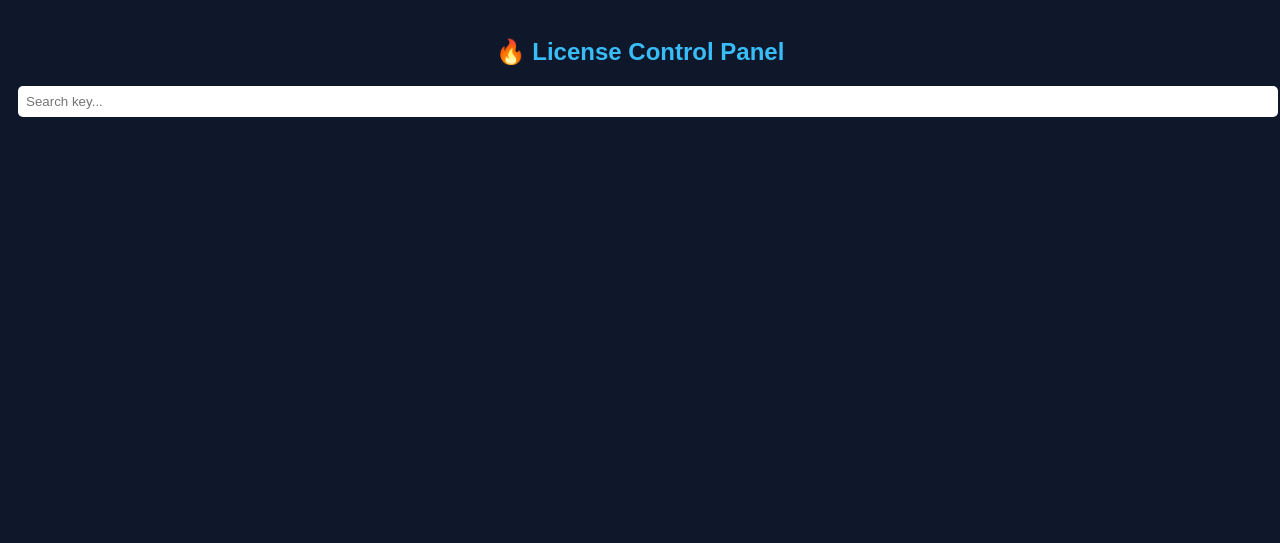
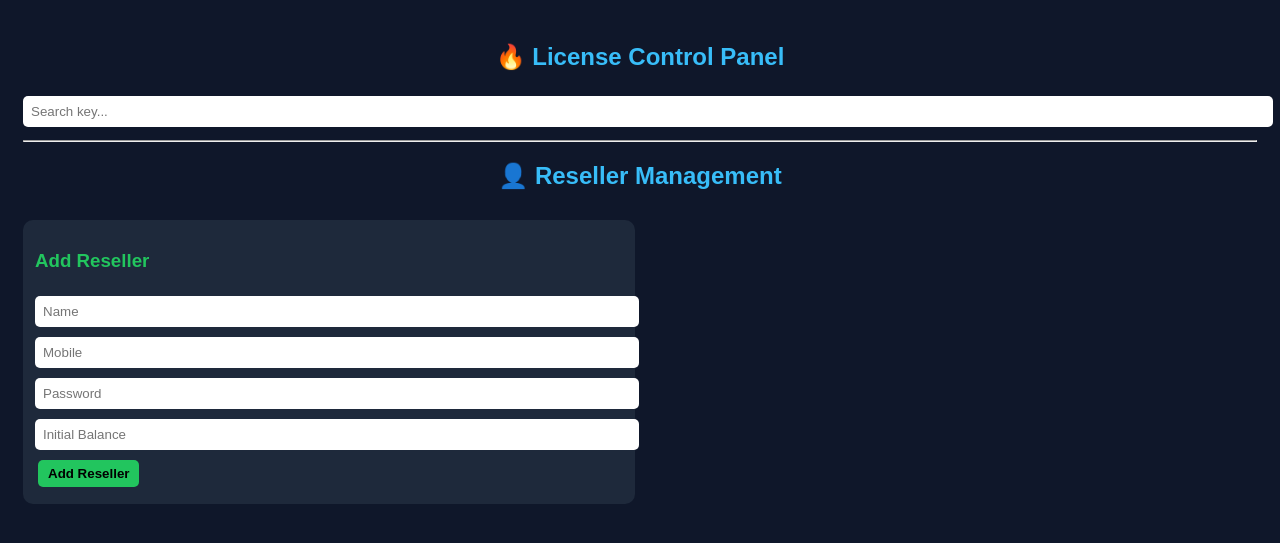
Before and after one commit to kpvkpiyush7-cmd/license-server, a Flask app: page / in a window 1280 px wide. Shown: the top 543 px of the page. Run offline with Flask 3, Linux system fonts and the light colour scheme; the visitor is signed in with stand-in values (Sample User, id 1); data that the repository does not hold is empty; some libraries are stand-ins or nearby versions.

Commit message:
Update dashboard.html

```diff
--- a/templates/dashboard.html
+++ b/templates/dashboard.html
@@ -9,7 +9,7 @@
             font-family: Arial;
             background: #0f172a;
             color: white;
-            padding: 10px;
+            padding: 15px;
         }
 
         h2 {
@@ -17,19 +17,24 @@
             color: #38bdf8;
         }
 
+        h3 {
+            color: #22c55e;
+        }
+
         .card {
             background: #1e293b;
-            padding: 10px;
+            padding: 12px;
             margin: 10px 0;
             border-radius: 10px;
         }
 
         .btn {
-            padding: 5px 10px;
-            margin: 5px;
+            padding: 6px 10px;
+            margin: 5px 3px;
             border: none;
             border-radius: 5px;
             cursor: pointer;
+            font-weight: bold;
         }
 
         .green { background: #22c55e; }
@@ -39,9 +44,21 @@
         input {
             width: 100%;
             padding: 8px;
-            margin-bottom: 10px;
+            margin: 5px 0;
             border-radius: 5px;
             border: none;
+        }
+
+        .top-box {
+            display: grid;
+            grid-template-columns: 1fr;
+            gap: 10px;
+        }
+
+        @media(min-width:700px){
+            .top-box {
+                grid-template-columns: 1fr 1fr;
+            }
         }
     </style>
 </head>
@@ -50,12 +67,41 @@
 
 <h2>🔥 License Control Panel</h2>
 
+<!-- SEARCH -->
 <input type="text" id="search" placeholder="Search key..." onkeyup="filterKeys()">
 
+<!-- LICENSE LIST -->
 <div id="list"></div>
+
+<hr>
+
+<!-- RESELLER SECTION -->
+<h2>👤 Reseller Management</h2>
+
+<div class="top-box">
+
+    <!-- ADD RESELLER -->
+    <div class="card">
+        <h3>Add Reseller</h3>
+
+        <input id="r_name" placeholder="Name">
+        <input id="r_mobile" placeholder="Mobile">
+        <input id="r_pass" placeholder="Password">
+        <input id="r_balance" placeholder="Initial Balance">
+
+        <button class="btn green" onclick="addReseller()">Add Reseller</button>
+    </div>
+
+</div>
+
+<!-- RESELLER LIST -->
+<div id="resellers"></div>
 
 <script>
 
+//////////////////////////////////////////////////////
+// 🔥 LOAD LICENSE KEYS
+//////////////////////////////////////////////////////
 async function loadKeys() {
     let res = await fetch('/all_keys');
     let data = await res.json();
@@ -82,6 +128,9 @@ async function loadKeys() {
     document.getElementById("list").innerHTML = html;
 }
 
+//////////////////////////////////////////////////////
+// 🔥 ACTIVATE / DEACTIVATE
+//////////////////////////////////////////////////////
 async function deactivate(key) {
     await fetch('/deactivate', {
         method: 'POST',
@@ -100,9 +149,12 @@ async function activate(key) {
     loadKeys();
 }
 
+//////////////////////////////////////////////////////
+// 🔍 SEARCH
+//////////////////////////////////////////////////////
 function filterKeys() {
     let input = document.getElementById("search").value.toLowerCase();
-    let cards = document.querySelectorAll(".card");
+    let cards = document.querySelectorAll("#list .card");
 
     cards.forEach(c => {
         if (c.innerText.toLowerCase().includes(input)) {
@@ -113,7 +165,75 @@ function filterKeys() {
     });
 }
 
+//////////////////////////////////////////////////////
+// 👤 LOAD RESELLERS
+//////////////////////////////////////////////////////
+async function loadResellers(){
+    let res = await fetch('/admin/resellers')
+    let data = await res.json()
+
+    let html = ""
+
+    data.forEach(r=>{
+        html += `
+        <div class="card">
+            <b>${r.name}</b> (${r.mobile})<br>
+            Balance: ₹${r.balance}<br>
+
+            <input id="amt_${r.id}" placeholder="Add Balance">
+            <button class="btn blue" onclick="addBalance(${r.id})">Recharge</button>
+        </div>
+        `
+    })
+
+    document.getElementById("resellers").innerHTML = html
+}
+
+//////////////////////////////////////////////////////
+// ➕ ADD RESELLER
+//////////////////////////////////////////////////////
+async function addReseller(){
+    await fetch('/admin/add_reseller',{
+        method:'POST',
+        headers:{'Content-Type':'application/json'},
+        body:JSON.stringify({
+            name:document.getElementById("r_name").value,
+            mobile:document.getElementById("r_mobile").value,
+            password:document.getElementById("r_pass").value,
+            balance:document.getElementById("r_balance").value
+        })
+    })
+
+    alert("Reseller Added ✅")
+
+    loadResellers()
+}
+
+//////////////////////////////////////////////////////
+// 💰 ADD BALANCE
+//////////////////////////////////////////////////////
+async function addBalance(id){
+    let amt = document.getElementById("amt_"+id).value
+
+    await fetch('/admin/add_balance',{
+        method:'POST',
+        headers:{'Content-Type':'application/json'},
+        body:JSON.stringify({
+            reseller_id:id,
+            amount:amt
+        })
+    })
+
+    alert("Balance Added 💰")
+
+    loadResellers()
+}
+
+//////////////////////////////////////////////////////
+// 🚀 INIT LOAD
+//////////////////////////////////////////////////////
 loadKeys();
+loadResellers();
 
 </script>
 
```
